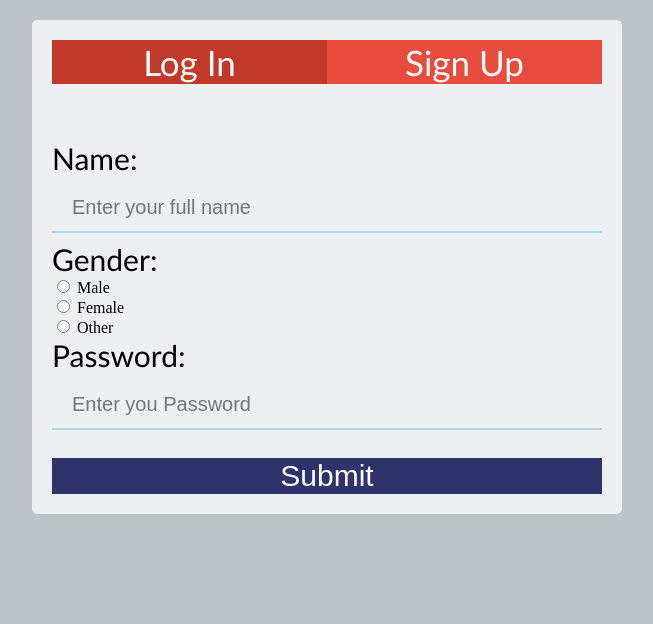
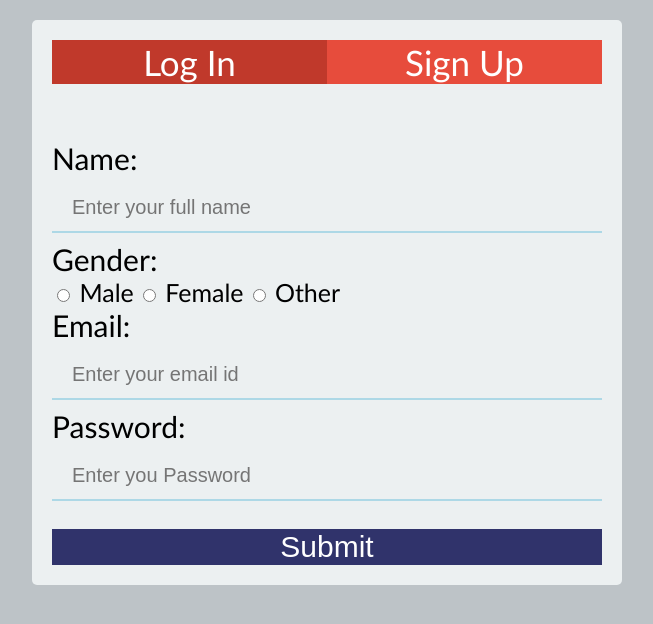
Before and after one commit to mayankgagrwl/ktjweb, a plain HTML site: page asgn1/signup.html in a window 1280 px wide. Shown: the whole page, without its empty margins (313-966 px from the left). Drawn offline with Linux system fonts and the light colour scheme.

Commit message:
radio modified

```diff
--- a/asgn1/signup.html
+++ b/asgn1/signup.html
@@ -14,9 +14,11 @@
 				<label class="preference">Name:<br></label>
 				<input type="text" name="name" placeholder="Enter your full name"><br>
 				<label class="preference">Gender:<br></label>
-				<input type="radio" name="gender" value="male"> Male<br>
-  				<input type="radio" name="gender" value="female"> Female<br>
-  				<input type="radio" name="gender" value="other"> Other<br>
+				<span class="radio_text"><input type="radio" name="gender" value="male"> Male</span>
+  				<span class="radio_text"><input type="radio" name="gender" value="female"> Female</span>
+  				<span class="radio_text"><input type="radio" name="gender" value="other"> Other</span><br>
+  				<label class="preference">Email:<br></label>
+				<input type="text" name="email" placeholder="Enter your email id"><br>
 				<label class="preference">Password:<br></label>
 				<input type="password" name="password" placeholder="Enter you Password"><br>
 				<input type="submit" name="Log In">
--- a/asgn1/styles.css
+++ b/asgn1/styles.css
@@ -80,6 +80,10 @@ input[type=submit]{
 	border: none;
 	margin-top: 20px;
 }
+.radio_text{
+	font-family: "calibri";
+	font-size: 25px;
+}
 .col-1 {width: 8.33%;}
 .col-2 {width: 16.66%;}
 .col-3 {width: 25%;}
```
